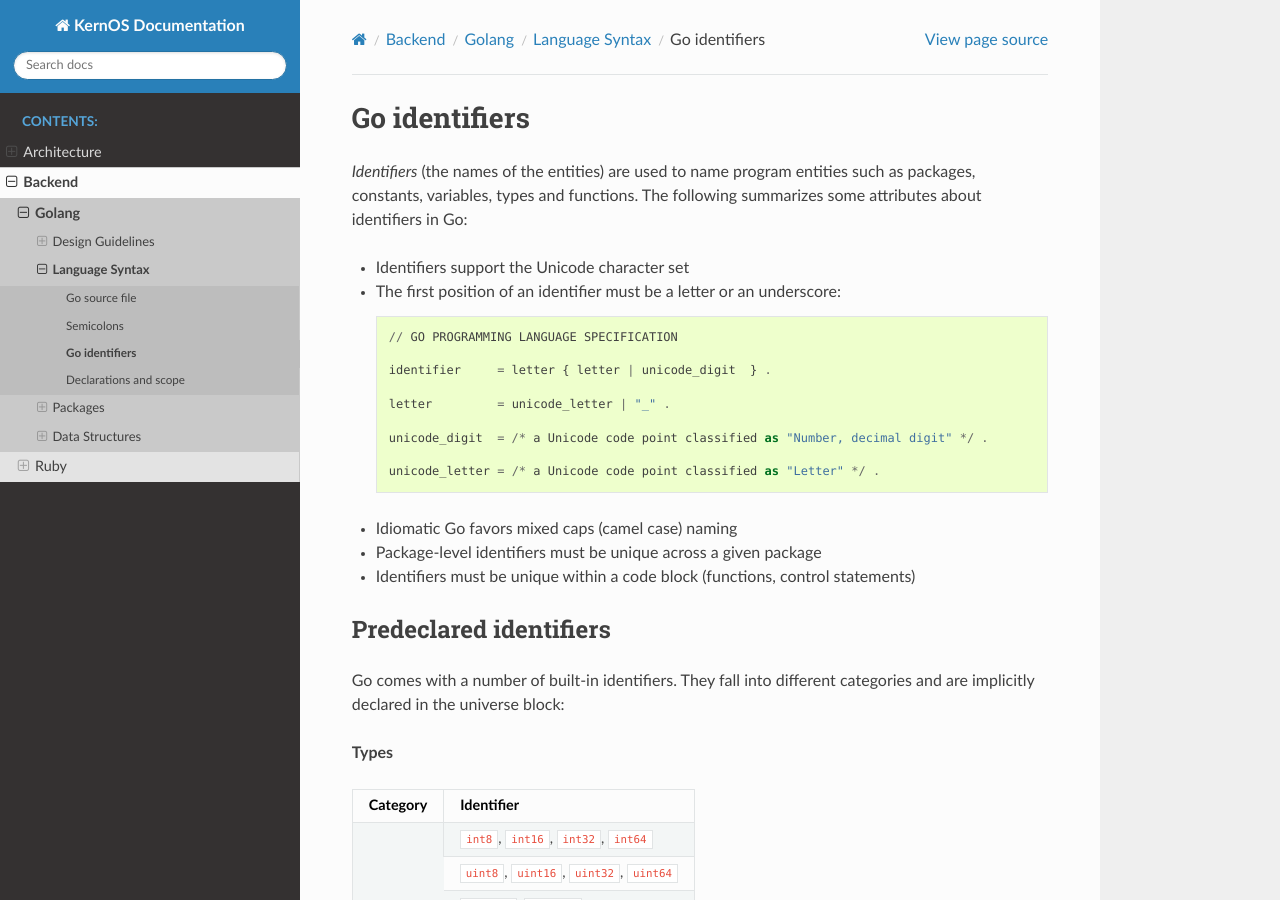
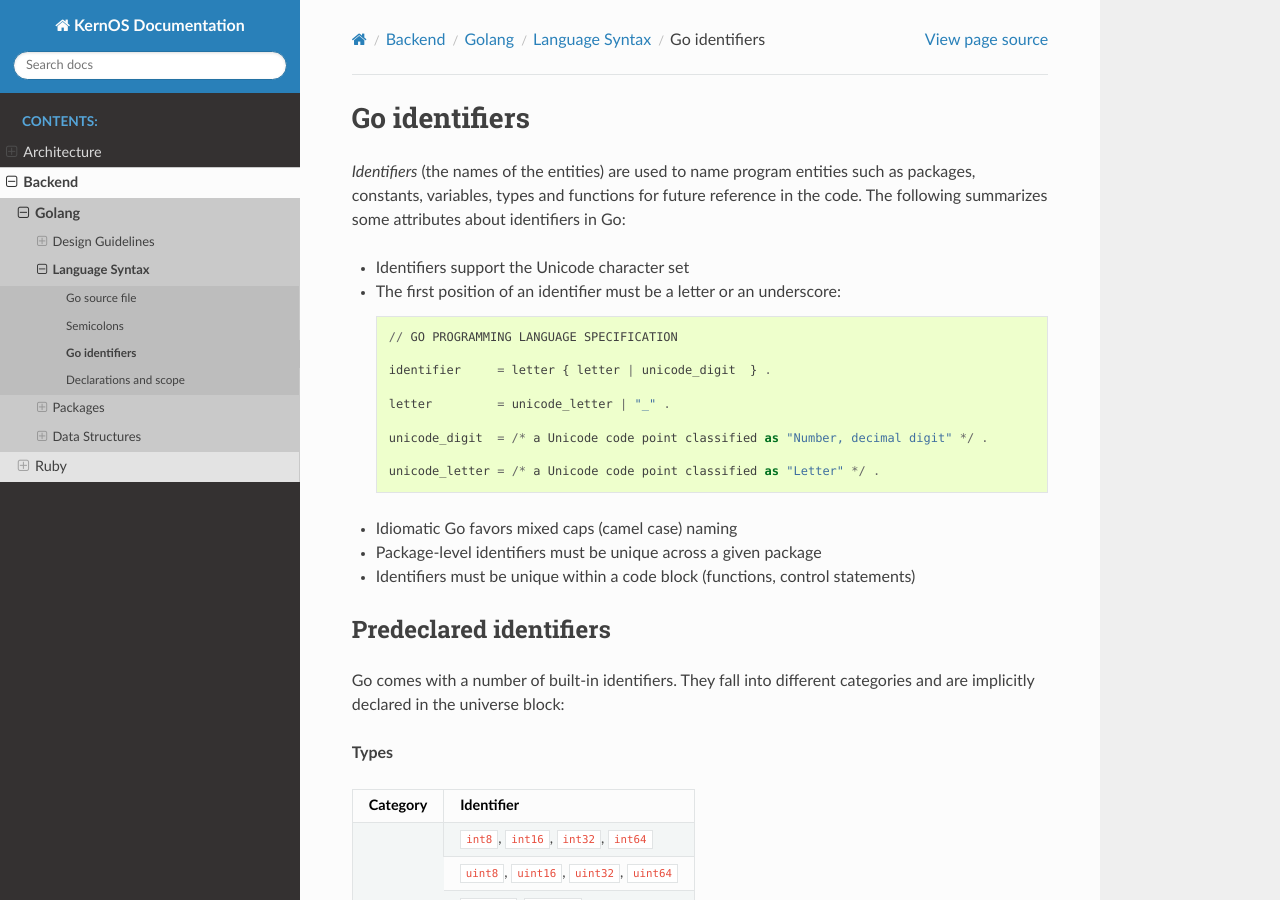
Before and after one commit to kernoslabs/documentation, a Sphinx documentation site: the page built from technology/source/backend/golang/language_syntax/identifiers.rst, in a window 1280 px wide and 900 px high. Built offline with Sphinx 7.4.7 and the Read the Docs theme 2.0.0, drawn with Linux system fonts in a browser that asks for light colours; pages that are not in the unit, such as notebooks, are missing from menus.

Commit message:
Updated identifiers

```diff
--- a/technology/source/backend/golang/language_syntax/identifiers.rst
+++ b/technology/source/backend/golang/language_syntax/identifiers.rst
@@ -1,7 +1,7 @@
 Go identifiers
 ==============
 
-*Identifiers* (the names of the entities) are used to name program entities such as packages, constants, variables, types and functions. The following summarizes some attributes about identifiers in Go:
+*Identifiers* (the names of the entities) are used to name program entities such as packages, constants, variables, types and functions for future reference in the code. The following summarizes some attributes about identifiers in Go:
 
 * Identifiers support the Unicode character set
 * The first position of an identifier must be a letter or an underscore::
```
